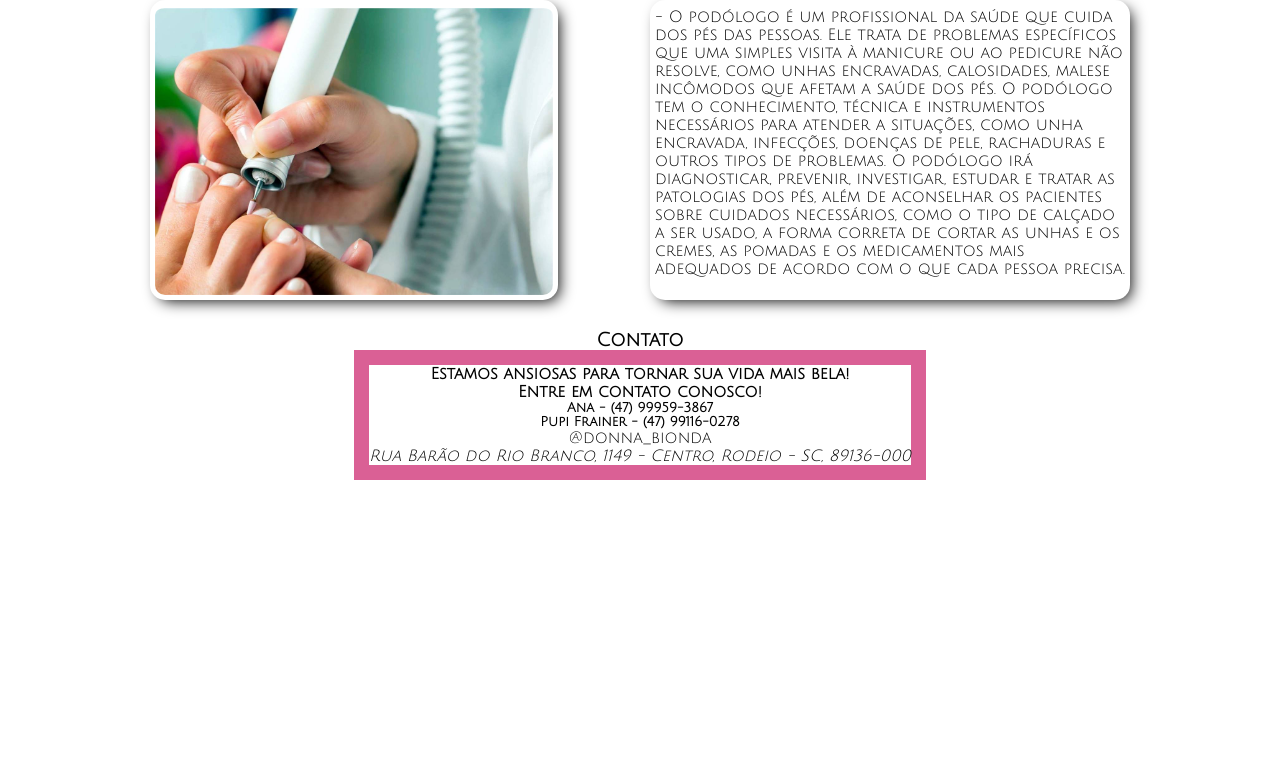
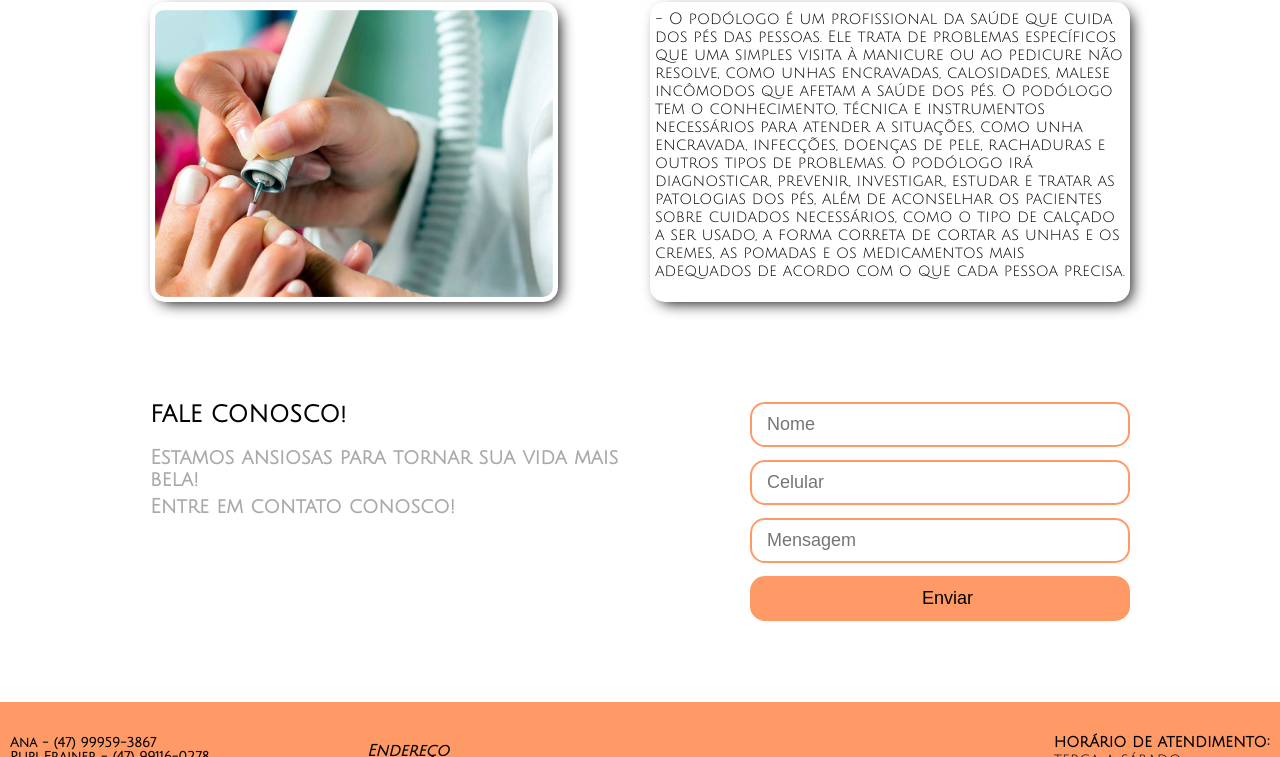
Before and after one commit to AndrePassaes/Donna_Bionda, a plain HTML site: page index.html in a window 1280 px wide. Shown: the part 1304-2061 px from the top of the page. Before the commit the page ends 1804 px from the top, so only its background shows below. Drawn offline with Linux system fonts and the light colour scheme.

Commit message:
Update Footer

```diff
--- a/index.css
+++ b/index.css
@@ -188,25 +188,74 @@ container .container-main {
 #text p:nth-child(1) span {
     animation-delay: .1s;
 }
-/*CONTACT*/
+/*SECTION END*/
+#text-end{
+    display: flex;
+    justify-content: space-between;
+    height: 200px;
+    margin: 100px auto;
+    max-width: 980px;
+
+}
+.container-end{
+    font-size: 20px;
+}
+.container-end h3{
+    margin-bottom: 20px;
+}
+.container-end h4{
+    margin-bottom: 5px;
+    width: 500px;
+    color:  darkgray;
+}
+/*FORM*/
+form {
+    margin: 0px 0px 900px 100px;
+    height: 230px;
+}
+form input{
+    width: 380px;
+    padding-left: 15px;
+    font-size: 18px;
+    height: 45px;
+    margin-bottom: 13px;
+    border-radius: 15px;
+    border: 2px solid #ff9966;
+}
+form [type="submit"] {
+    background-color: #ff9966;
+    color: black;
+}
+form [type="submit"]:hover {
+    cursor: pointer;
+}
+/*FOOTER*/
 footer{
     text-align: left;
+}
+#contact{
+    background-color:#ff9966 ;
+    display: flex;
+    align-items: center;
+    justify-content: space-between;
+    max-width: 1980px;
+    height: 115px;
+    margin: auto;
+}
+footer .text-end{
+    text-decoration: none;
+
+}
+#instagram {
+    height: 15px;
 }
 a{
     text-decoration: none;
     color: #000000;
+    text-transform: lowercase;
 }
-#contact{
-    padding: 30px 0px 20px 0px;
-    display: block;
-    text-align: center;
-    margin: auto;
-    width: fit-content;
-}
-footer .text-end{
-    border: solid rgb(218, 96, 149) 15px;
-    text-decoration: none;
-
+.final{
+margin: 10px;
 }
 
 
--- a/index.html
+++ b/index.html
@@ -58,7 +58,7 @@
         </div>
     </main>
     <section class="cards">
-        <p class="title-top"> Serviços</p>
+        <h3 class="title-top"> Serviços</h3>
         <div class="card">
             <div class="image">
                 <img src="./imagens/manicure.jpg" alt="manicure">
@@ -113,18 +113,36 @@
             </div>
         </div>
     </section>
+    <section id="text-end">
+        <div class="container-end">
+            <h3>FALE CONOSCO!</h3>
+            <h4>Estamos ansiosas para tornar sua vida mais bela!</h4>
+            <h4> Entre em contato conosco!</h4>
+        </div>
+        <form class="info">
+            <input type="text" placeholder="Nome" />
+            <input type="phone" placeholder="Celular" />
+            <input type="message" placeholder="Mensagem" />
+            <input type="submit" value="Enviar" />
+        </form>
+
+    </section>
     <footer id="contact">
-        <h3>Contato</h3>
-        <div class="text-end">
-            <h4>Estamos ansiosas para tornar sua vida mais bela!
-                <br> Entre em contato conosco!
-            </h4>
+        <div class="final">
             <h5>Ana - (47) 99959-3867</h5>
             <h5>Pupi Frainer - (47) 99116-0278</h5>
-            <a href="https://www.instagram.com/donna_bionda/">@donna_bionda</a>
-            <address><a
+            <img src="./imagens/favicon.ico" alt="instagram" id="instagram">
+            <a href="https://www.instagram.com/centrodonnabionda/">centrodonnabionda</a>
+        </div>
+        <div>
+            <address class="final"> <b>Endereço</b> <br> <a
                     href="https://www.google.com/maps/place/R.+Bar%C3%A3o+do+Rio+Branco,+1149+-+Centro,+Rodeio+-+SC,+89136-000/@-26.9226163,-49.3681208,17z/data=!3m1!4b1!4m5!3m4!1s0x94de5556f96cdc4f:0xbe524fe819c04858!8m2!3d-26.9226163!4d-49.3681208">Rua
-                    Barão do Rio Branco, 1149 - Centro, Rodeio - SC, 89136-000 </address>
+                    Barão do Rio Branco, 1149 - Centro, Rodeio - SC, 89136-000
+            </address>
+        </div>
+        <div class="final"><b>Horário de atendimento:</b> <br>
+            terça a sábado <br>
+            das 7:00h às 20:00h
         </div>
     </footer>
 </body>
```
Also changed, not shown: imagens/Instagram_icon.png.webp (added), imagens/favicon-16x16.png (added), imagens/favicon-32x32.png (added), imagens/favicon.ico (added), imagens/instagram-icon-32x32.png (added), imagens/logo/favicon-32x32.png (added), imagens/logo/favicon.ico (added).
